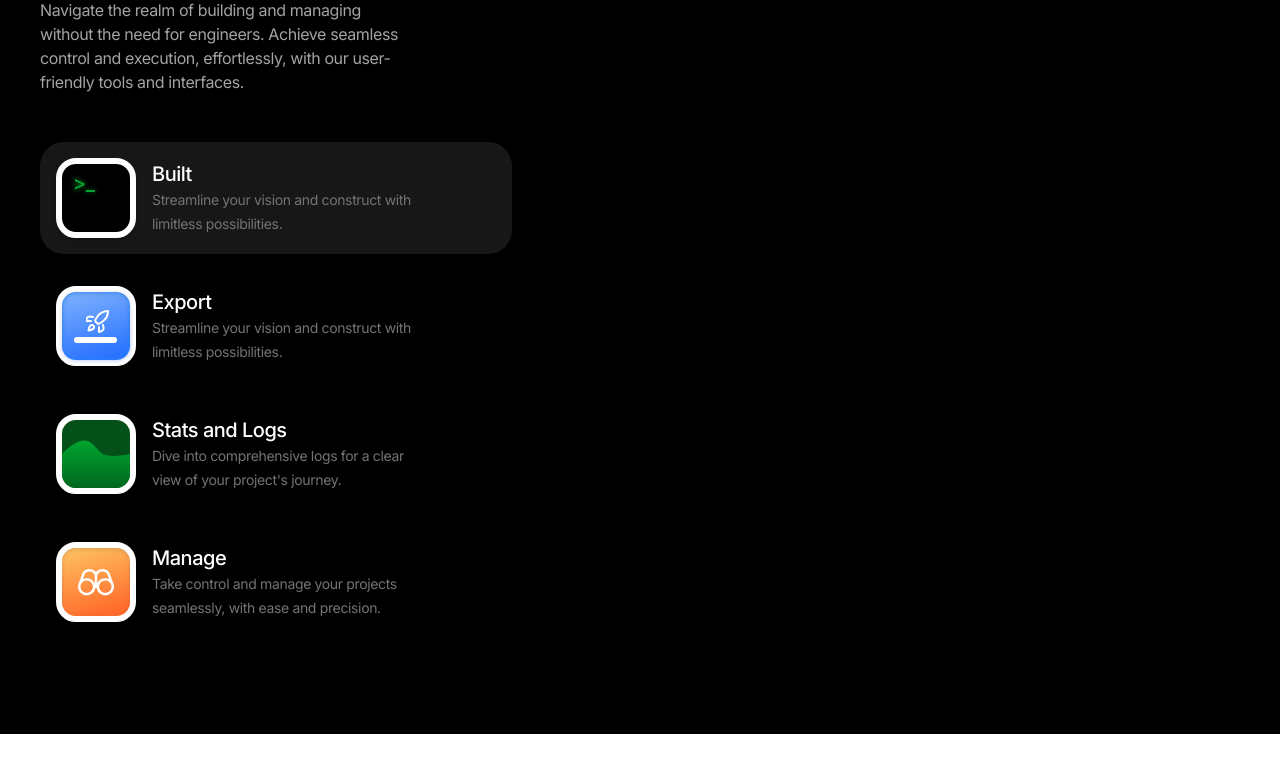
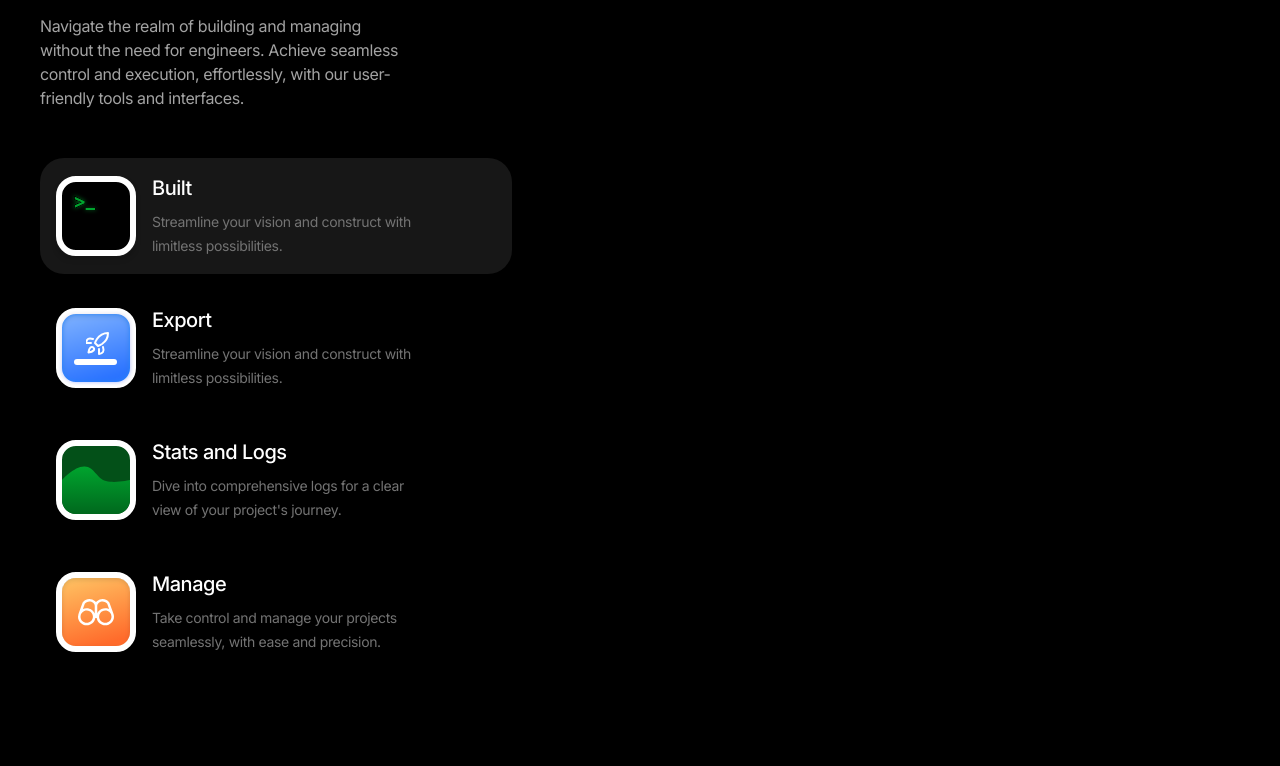
Before and after one commit to yashsehgal/stack-ai-redesign, a Next.js app: page / in a window 1280 px wide. Shown: the part 940-1706 px from the top of the page. Before the commit the page ends 1674 px from the top, so only its background shows below. Built offline with nearby package versions, Linux system fonts and the light colour scheme.

Commit message:
💄 How to use section responsive layout (🚧 WIP)

```diff
--- a/components/layouts/section-container.tsx
+++ b/components/layouts/section-container.tsx
@@ -1,7 +1,7 @@
 import { cn } from '@/helpers';
 import { forwardRef } from 'react';
 
-interface SectionContainerProps extends React.HTMLAttributes<HTMLDivElement> { }
+interface SectionContainerProps extends React.HTMLAttributes<HTMLDivElement> {}
 
 const SectionContainer = forwardRef<HTMLDivElement, SectionContainerProps>(
   ({ className, children, ...props }, ref) => {
--- a/components/sections/how-to-use.tsx
+++ b/components/sections/how-to-use.tsx
@@ -1,81 +1,118 @@
-"use client";
-import { cn } from "@/helpers";
-import { SectionContainer, ViewContainer } from "../layouts";
-import { CTAContainer, CTADescription, CTAHeadline, FeatureCard, FeatureContentProps } from "../ui";
-import { useState } from "react";
+'use client';
+import { cn } from '@/helpers';
+import { SectionContainer, ViewContainer } from '../layouts';
+import {
+  CTAContainer,
+  CTADescription,
+  CTAHeadline,
+  FeatureCard,
+  FeatureContentProps,
+} from '../ui';
+import { useEffect, useState } from 'react';
 import { motion } from 'framer-motion';
 
-export type StepType = "build" | "export" | "logs" | "manage";
+export type StepType = 'build' | 'export' | 'logs' | 'manage';
 const HowToUseStepsList: Array<FeatureContentProps & { option: StepType }> = [
   {
-    option: "build",
-    icon: "no-code",
-    title: "Built",
-    description: "Streamline your vision and construct with limitless possibilities."
+    option: 'build',
+    icon: 'no-code',
+    title: 'Built',
+    description:
+      'Streamline your vision and construct with limitless possibilities.',
   },
   {
-    option: "export",
-    icon: "export",
-    title: "Export",
-    description: "Streamline your vision and construct with limitless possibilities."
+    option: 'export',
+    icon: 'export',
+    title: 'Export',
+    description:
+      'Streamline your vision and construct with limitless possibilities.',
   },
   {
-    option: "logs",
-    icon: "stats",
-    title: "Stats and Logs",
-    description: "Dive into comprehensive logs for a clear view of your project's journey."
+    option: 'logs',
+    icon: 'stats',
+    title: 'Stats and Logs',
+    description:
+      "Dive into comprehensive logs for a clear view of your project's journey.",
   },
   {
-    option: "manage",
-    icon: "support",
-    title: "Manage",
-    description: "Take control and manage your projects seamlessly, with ease and precision."
-  }
-]
+    option: 'manage',
+    icon: 'support',
+    title: 'Manage',
+    description:
+      'Take control and manage your projects seamlessly, with ease and precision.',
+  },
+];
 
 export default function HowToUseSection() {
-  const [step, setStep] = useState<StepType>("build");
+  const [step, setStep] = useState<StepType>('build');
+  const [screenWidth, setScreenWidth] = useState<number>(0);
+
+  useEffect(() => {
+    const updateScreenWidth = () => {
+      setScreenWidth(window.document.body.clientWidth);
+    };
+    // Initial update for screen-width
+    updateScreenWidth();
+    // Event listener for window resize
+    window.addEventListener('resize', updateScreenWidth);
+
+    // Cleanup the event listener when the component is unmounted
+    return () => {
+      window.removeEventListener('resize', updateScreenWidth);
+    };
+    // eslint-disable-next-line react-hooks/exhaustive-deps
+  }, []);
+
   return (
     <SectionContainer id="how-to-use" className="bg-black">
-      <ViewContainer className='max-lg:grid'>
+      <ViewContainer className="max-lg:grid">
         <CTAContainer>
           <CTAHeadline sectionTheme="dark">
             Building & Managing can be done with no engineers
           </CTAHeadline>
           <CTADescription sectionTheme="dark">
-            Navigate the realm of building and managing without the
-            need for engineers. Achieve seamless control and execution,
-            effortlessly, with our user-friendly tools and interfaces.
+            Navigate the realm of building and managing without the need for
+            engineers. Achieve seamless control and execution, effortlessly,
+            with our user-friendly tools and interfaces.
           </CTADescription>
         </CTAContainer>
         <div className="how-to-use-steps-content-container mt-12 flex flex-row items-center justify-between">
-          <div className="how-to-use-steps-list-wrapper flex flex-col gap-4 items-start">
-            {HowToUseStepsList.map((stepItem: FeatureContentProps & { option: StepType }, index: number) => {
-              return <motion.div
-                className={cn("step-button p-4 rounded-3xl cursor-pointer pr-24 select-none",
-                  step === stepItem.option && "bg-neutral-900",
-                  step !== stepItem.option && "hover:bg-neutral-950"
+          <div className="how-to-use-steps-list-wrapper flex flex-col gap-4 items-start max-xl:grid max-xl:grid-cols-2 max-xl:gap-12 max-md:hidden max-lg:mt-12 max-lg:w-fit max-lg:mx-auto">
+            {HowToUseStepsList.map(
+              (
+                stepItem: FeatureContentProps & { option: StepType },
+                index: number,
+              ) => {
+                return (
+                  <motion.div
+                    className={cn(
+                      'step-button p-4 rounded-3xl cursor-pointer pr-24 select-none max-lg:w-fit max-lg:pr-4',
+                      step === stepItem.option && 'bg-neutral-900',
+                      step !== stepItem.option && 'hover:bg-neutral-950',
                     )}
                     onClick={() => {
-                  console.log("click working!");
-                  setStep(stepItem.option)
-                  console.log("new step", step);
+                      setStep(stepItem.option);
                     }}
                     whileHover={{
-                  x: 12
+                      x: screenWidth > 1030 ? 6 : 0,
                     }}
                     transition={{
-                  type: "spring",
-                  bounce: 0.65
+                      type: 'spring',
+                      bounce: 0.65,
                     }}
-                key={index}
-              >
-                <FeatureCard {...stepItem} direction="horizontal" sectionTheme="dark" />
+                    key={index}>
+                    <FeatureCard
+                      {...stepItem}
+                      direction="horizontal"
+                      sectionTheme="dark"
+                    />
                   </motion.div>
-            })}
+                );
+              },
+            )}
           </div>
         </div>
       </ViewContainer>
     </SectionContainer>
-  )
+  );
 }
--- a/components/ui/feature-content.tsx
+++ b/components/ui/feature-content.tsx
@@ -8,12 +8,20 @@ export interface FeatureContentProps
   title: string;
   description?: string;
   direction?: 'horizontal' | 'vertical';
-  sectionTheme?: "light" | "dark";
+  sectionTheme?: 'light' | 'dark';
 }
 
 export const FeatureCard = forwardRef<HTMLDivElement, FeatureContentProps>(
   (
-    { className, title, description, direction = 'vertical', icon, sectionTheme = "light", ...args },
+    {
+      className,
+      title,
+      description,
+      direction = 'vertical',
+      icon,
+      sectionTheme = 'light',
+      ...args
+    },
     ref,
   ) => {
     return (
@@ -21,8 +29,10 @@ export const FeatureCard = forwardRef<HTMLDivElement, FeatureContentProps>(
         ref={ref}
         className={cn(
           'feature-card w-[340px]',
-          direction === "horizontal" && "flex flex-row items-center gap-4 min-w-[360px]",
-          direction === "vertical" && "flex flex-col items-start gap-2 max-lg:items-center",
+          direction === 'horizontal' &&
+            'flex flex-row items-center gap-4 min-w-[360px] max-lg:flex-col max-lg:min-w-fit max-lg:w-fit',
+          direction === 'vertical' &&
+            'flex flex-col items-start gap-2 max-lg:items-center',
           className,
         )}
         {...args}>
@@ -31,12 +41,17 @@ export const FeatureCard = forwardRef<HTMLDivElement, FeatureContentProps>(
           <h3
             className={cn(
               'feature-card-title text-xl font-medium max-lg:text-center',
-              sectionTheme === "dark" && "text-white",
+              sectionTheme === 'dark' && 'text-white',
             )}>
             {title}
           </h3>
           {description && (
-            <p className={cn('feature-card-description text-sm text-neutral-500 leading-6 max-lg:text-center',)}>{description}</p>
+            <p
+              className={cn(
+                'feature-card-description text-sm text-neutral-500 leading-6 max-lg:text-center max-lg:w-[28ch] mt-2',
+              )}>
+              {description}
+            </p>
           )}
         </div>
       </div>
--- a/components/ui/logo.tsx
+++ b/components/ui/logo.tsx
@@ -3,7 +3,7 @@ import { cn } from '@/helpers';
 import Image from 'next/image';
 import { forwardRef } from 'react';
 
-export interface LogoProps extends React.ImgHTMLAttributes<HTMLImageElement> { }
+export interface LogoProps extends React.ImgHTMLAttributes<HTMLImageElement> {}
 
 export const StackAILogo = forwardRef<HTMLImageElement, LogoProps>(
   ({ className, ...args }, ref) => {
```
Also changed, not shown: components/sections/basic-features.tsx (+7 -9 lines), components/ui/cta.tsx (+8 -9 lines), components/sections/index.tsx (line endings or trailing spaces). Lines whose indentation alone changed are shown as unchanged.
